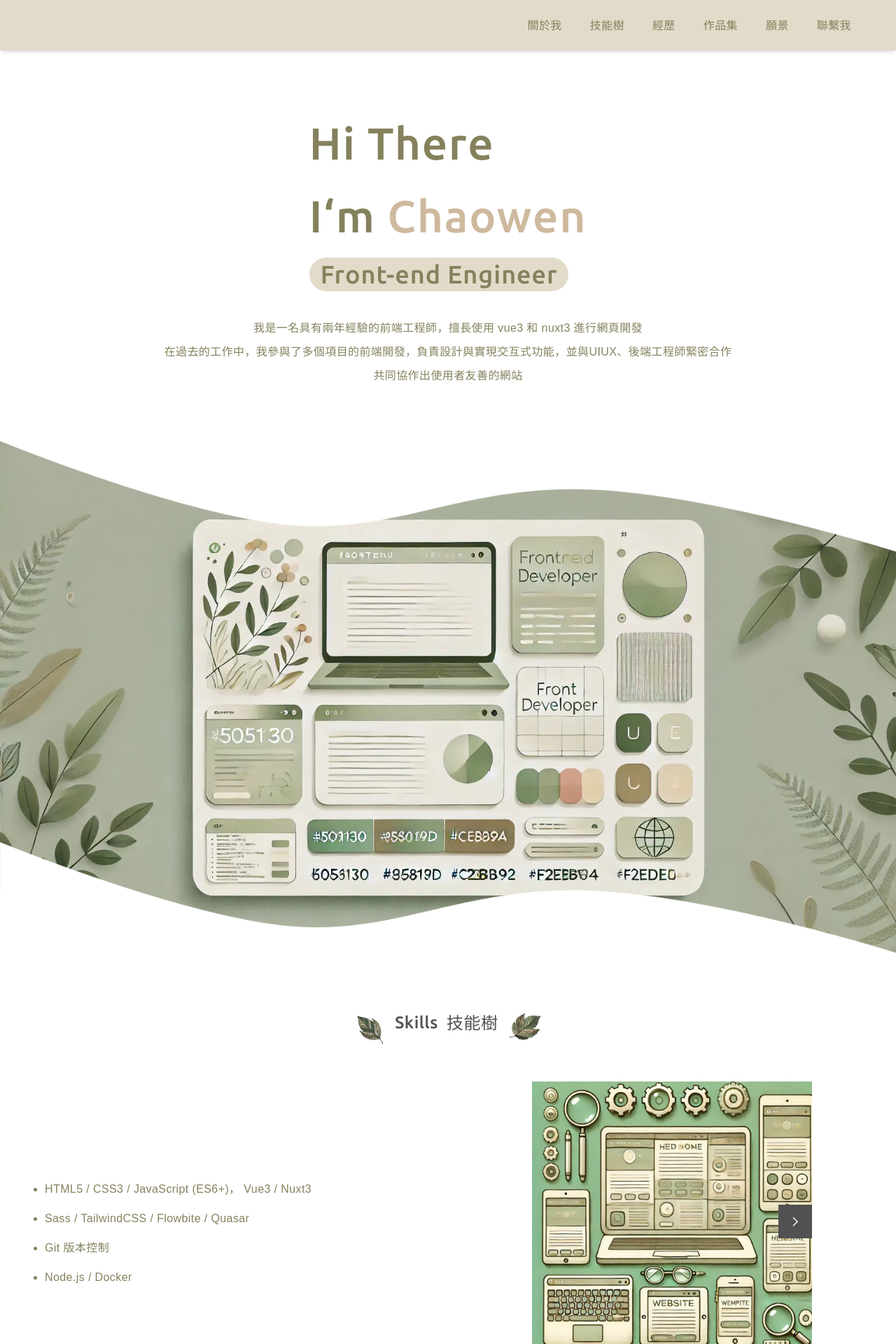
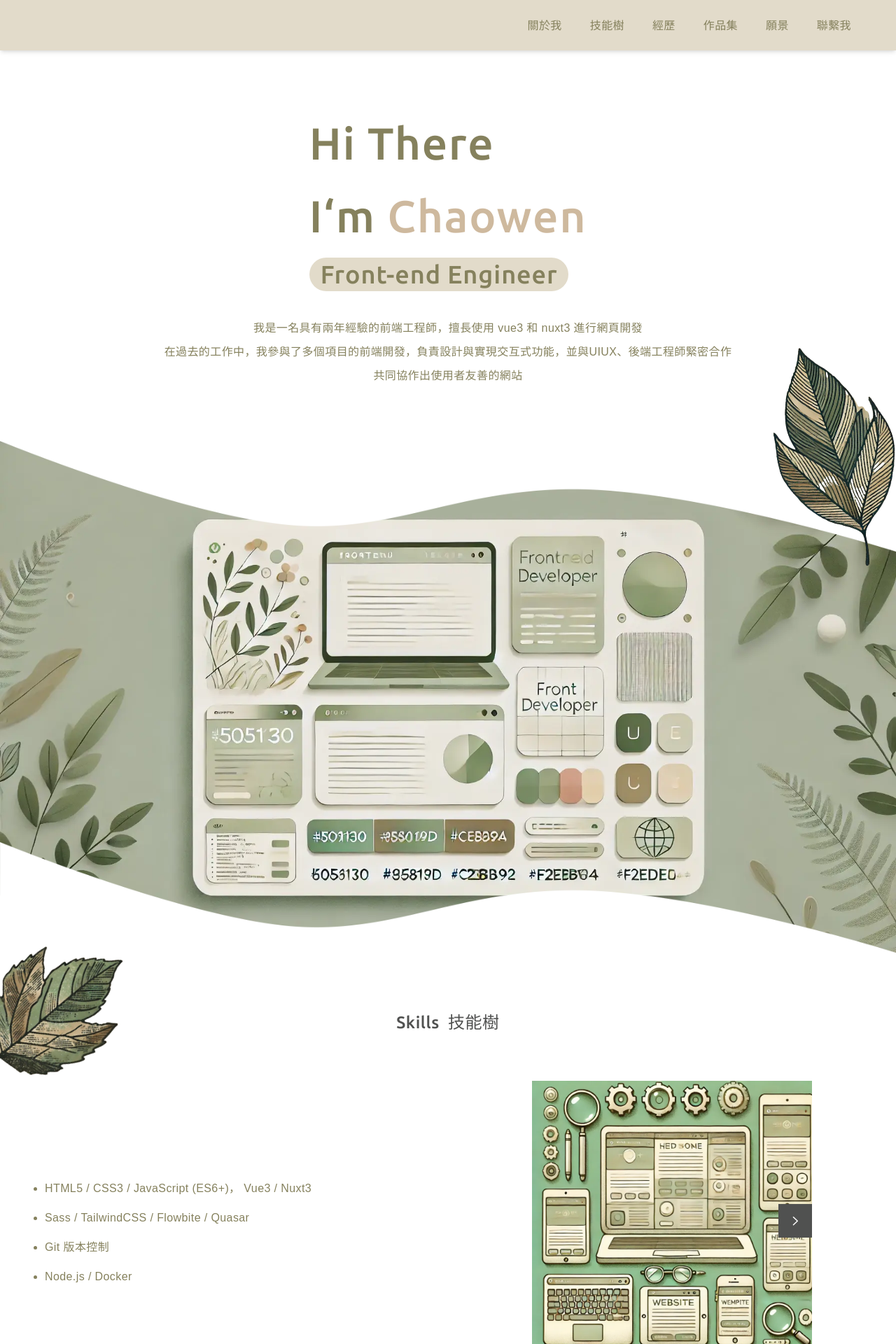
Before and after one commit to chaoowen/nuxt3-base, a Nuxt app: page / in a window 1280 px wide. Shown: the top 1920 px of the page at 70% size. Built offline with nearby package versions, Linux system fonts and the light colour scheme; a web font is replaced by a local one.

Commit message:
feat: update scrollRotate

```diff
--- a/components/Layout/DefaultHeader.vue
+++ b/components/Layout/DefaultHeader.vue
@@ -1,5 +1,5 @@
 <template>
-  <nav ref="nav" class="fixed top-0 left-0 w-full bg-secondary z-10 shadow-md">
+  <nav ref="nav" class="fixed top-0 left-0 w-full bg-secondary z-40 shadow-md">
     <div
       class="max-w-screen-xl flex flex-wrap items-center justify-end mx-auto py-1 px-3 md:p-6 transitable"
     >
--- a/components/Page/Introduction/IntroductionSection.vue
+++ b/components/Page/Introduction/IntroductionSection.vue
@@ -1,5 +1,5 @@
 <template>
-  <div class="py-20 space-y-10">
+  <div class="relative py-20 space-y-10">
     <div class="flex-center">
       <div class="inline-flex flex-col items-start space-y-2">
         <div class="inline-block text-[3rem] md:text-[4rem] text-primary">
@@ -45,10 +45,17 @@
       </p>
       <p>共同協作出使用者友善的網站</p>
     </div>
+    <ScrollRotateIcon
+      :image="leafImage"
+      name="rollingLeaf"
+      class="w-20 h-20 md:w-32 md:h-32 xl:w-48 xl:h-48 -rotate-[20deg] absolute -right-4 md:right-4 -bottom-10 z-10"
+    />
   </div>
 </template>
 
 <script setup lang="ts">
+  import leafImage from '~/assets/images/leaf-2.png'
+
   function splitText(text: string) {
     return text.split('')
   }
--- a/components/Page/Skills/SkillsSection.vue
+++ b/components/Page/Skills/SkillsSection.vue
@@ -1,18 +1,13 @@
 <template>
-  <div id="skills" class="pt-20">
+  <div id="skills" class="relative pt-20">
+    <ScrollRotateIcon
+      :image="leafImage"
+      name="rollingLeaf"
+      :isClockWise="false"
+      class="w-32 h-32 xl:w-48 xl:h-48 rotate-45 absolute -left-4 xl:left-0 -top-10"
+    />
     <div class="flex-center gap-6">
-      <ScrollRotateIcon
-        :image="leafImage2"
-        name="rollingLeaf"
-        class="mr-1 w-5 h-5 xl:w-8 xl:h-8 -rotate-45"
-      />
       <TitleText en="Skills" zh="技能樹" className="text-primary-dark" />
-      <ScrollRotateIcon
-        :image="leafImage"
-        name="rollingLeaf"
-        :is-clock-wise="false"
-        class="w-6 h-6 xl:w-10 xl:h-10 rotate-45"
-      />
     </div>
     <ContentSwiper :images="images" :section="section" />
   </div>
@@ -20,7 +15,6 @@
 
 <script setup lang="ts">
   import leafImage from '~/assets/images/leaf-1.png'
-  import leafImage2 from '~/assets/images/leaf-2.png'
 
   import imageTool from '~/assets/images/swiper-tool.jpg'
   import imageDevelop from '~/assets/images/swiper-developer.jpg'
--- a/libs/animation.ts
+++ b/libs/animation.ts
@@ -65,16 +65,16 @@ export const scrollRotate = (options: RotateOptions) => {
   gsap
     .timeline({
       scrollTrigger: {
-        trigger: '#skills',
+        trigger: '#top',
         pin: false,
         scrub: 2,
-        start: 'top center',
+        start: 'top bottom',
         end: 'bottom top',
       },
     })
     .to(target, {
-      rotate: clockwise ? '+=432' : '-=432',
-      duration: 1,
+      rotate: clockwise ? '+=720' : '-=720',
+      duration: 4,
       ease: 'none',
       delay: delay,
     })
```
